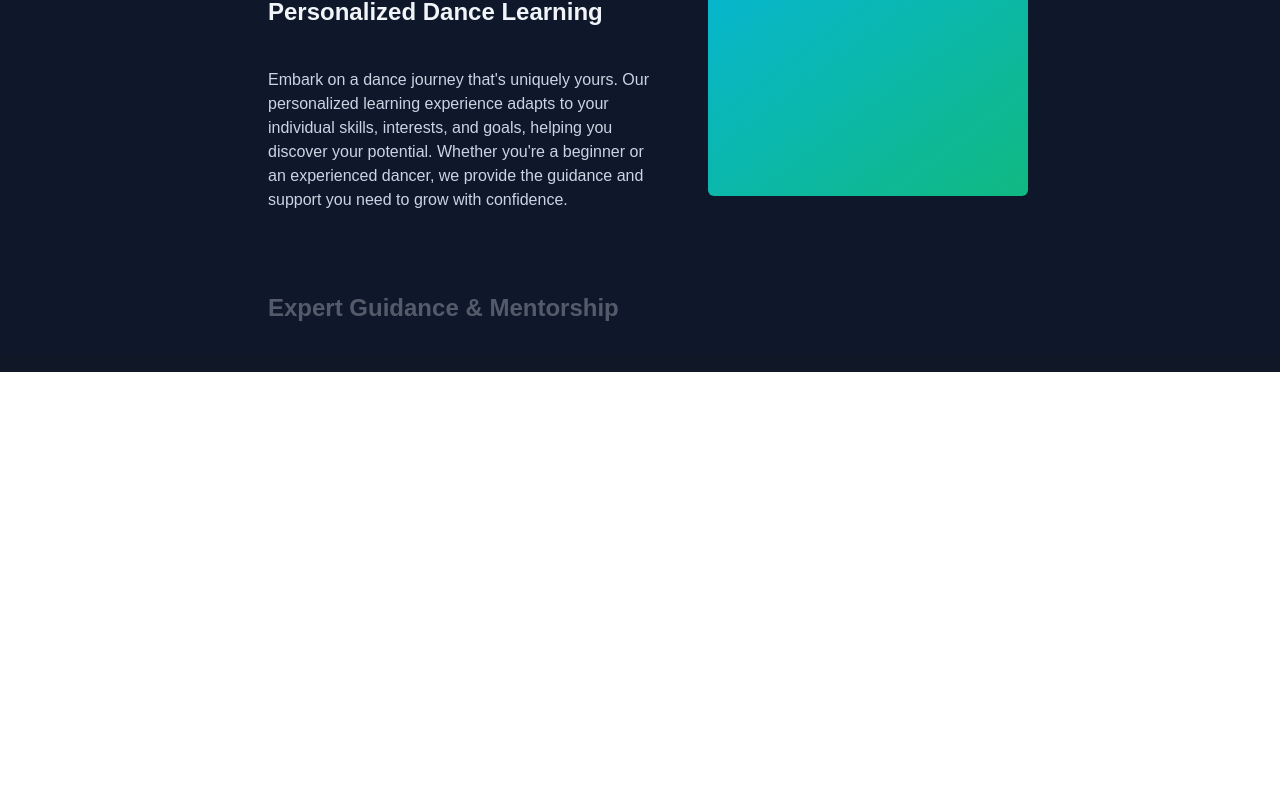
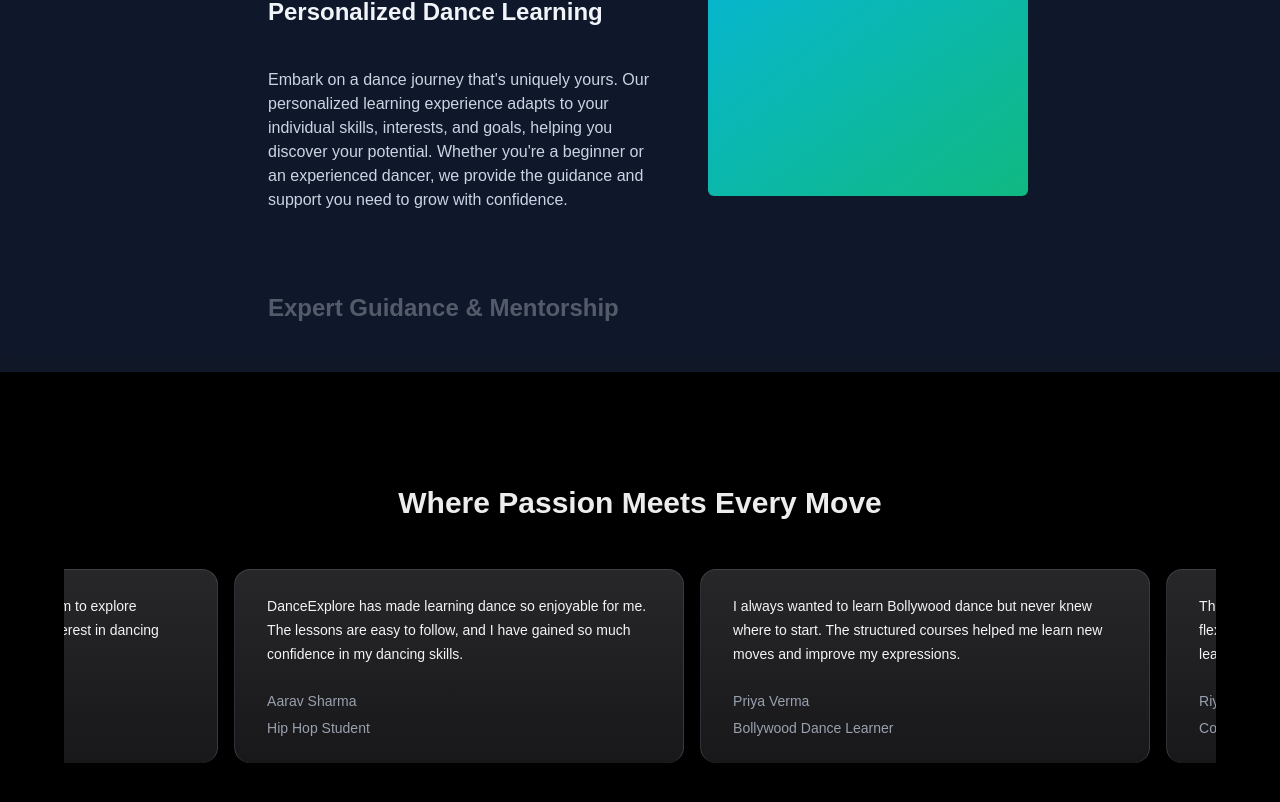
Before and after one commit to Sakshikirola/ExploreDance, a Next.js app: page / in a window 1280 px wide. Shown: the part 1500-2302 px from the top of the page. Before the commit the page ends 1872 px from the top, so only its background shows below. Built offline with nearby package versions, Linux system fonts and the light colour scheme.

Commit message:
Moving card added

```diff
--- a/src/app/globals.css
+++ b/src/app/globals.css
@@ -1,3 +1,4 @@
+
 @import "tailwindcss";
 
 @custom-variant dark (&:where(.dark, .dark *));
@@ -7,14 +8,20 @@
   --color-foreground: var(--foreground);
   --font-sans: var(--font-geist-sans);
   --font-mono: var(--font-geist-mono);
+
   --animate-spotlight: spotlight 2s ease 0.75s 1 forwards;
+  --animate-scroll: scroll var(--animation-duration, 40s) var(--animation-direction, forwards) linear infinite;
+
+  @keyframes scroll {
+    to {
+      transform: translateX(calc(-50% - 0.5rem));
+    }
+  }
 }
 
-@media (prefers-color-scheme: dark) {
-  :root {
-    --background: #0a0a0a;
-    --foreground: #ededed;
-  }
+:root {
+  --background: #0a0a0a;
+  --foreground: #ededed;
 }
 
 body {
--- a/src/app/page.tsx
+++ b/src/app/page.tsx
@@ -1,5 +1,6 @@
 import FeaturedCourses from "@/components/FeaturedCourses";
 import HeroSection from "@/components/HeroSection";
+import MovingCards from "@/components/MovingCards";
 import WhyChooseUs from "@/components/WhyChooseUs";
 
 export default function Home() {
@@ -8,6 +9,7 @@ export default function Home() {
         <HeroSection/>
         <FeaturedCourses/>
         <WhyChooseUs/>
+        <MovingCards/>
     </main>
   );
 }
--- /dev/null
+++ b/src/components/MovingCards.tsx
@@ -0,0 +1,57 @@
+"use client";
+
+import React, { useEffect, useState } from "react";
+import { InfiniteMovingCards } from "./ui/infinite-moving-cards";
+
+export function MovingCards() {
+  return (
+    <div className="h-130 w-full dark:bg-black dark:bg-grid-white/[0.2] relative flex flex-col items-center justify-center overflow-hidden">
+        <h2 className="text-3xl font-bold text-center mb-8 z-10">Where Passion Meets Every Move</h2>
+        <div className="flex justify-center w-full overflow-hidden px-4 sm:px-6 lg:px-8 ">
+            <div className="w-full max-w-6xl">
+                <InfiniteMovingCards
+                 items={testimonials}
+                 direction="right"
+                 speed="slow"
+                />
+            </div>
+        </div>
+    </div>
+  );
+}
+
+
+const testimonials = [
+  {
+    quote:
+      "DanceExplore has made learning dance so enjoyable for me. The lessons are easy to follow, and I have gained so much confidence in my dancing skills.",
+    name: "Aarav Sharma",
+    title: "Hip Hop Student",
+  },
+  {
+    quote:
+      "I always wanted to learn Bollywood dance but never knew where to start. The structured courses helped me learn new moves and improve my expressions.",
+    name: "Priya Verma",
+    title: "Bollywood Dance Learner",
+  },
+  {
+    quote:
+      "The contemporary dance lessons helped me improve my flexibility, body control, and creativity. I love how easy it is to learn at my own pace.",
+    name: "Riya Kapoor",
+    title: "Contemporary Dance Student",
+  },
+  {
+    quote:
+      "The instructors make even difficult dance techniques easier to understand. Every lesson motivates me to practice more and become a better dancer.",
+    name: "Aditya Mehta",
+    title: "Jazz Dance Learner",
+  },
+  {
+    quote:
+      "DanceExplore gave me the perfect platform to explore different dance styles. It has turned my interest in dancing into a regular learning journey.",
+    name: "Ananya Singh",
+    title: "Classical Dance Student",
+  },
+];
+
+export default MovingCards;
--- /dev/null
+++ b/src/components/ui/infinite-moving-cards.tsx
@@ -0,0 +1,116 @@
+"use client";
+import { cn } from "@/utils/utils";
+import React, { useEffect, useState } from "react";
+
+export const InfiniteMovingCards = ({
+  items,
+  direction = "left",
+  speed = "fast",
+  pauseOnHover = true,
+  className,
+}: {
+  items: {
+    quote: string;
+    name: string;
+    title: string;
+  }[];
+  direction?: "left" | "right";
+  speed?: "fast" | "normal" | "slow";
+  pauseOnHover?: boolean;
+  className?: string;
+}) => {
+  const containerRef = React.useRef<HTMLDivElement>(null);
+  const scrollerRef = React.useRef<HTMLUListElement>(null);
+
+  useEffect(() => {
+    addAnimation();
+  }, []);
+  const [start, setStart] = useState(false);
+  function addAnimation() {
+    if (containerRef.current && scrollerRef.current) {
+      const scrollerContent = Array.from(scrollerRef.current.children);
+
+      scrollerContent.forEach((item) => {
+        const duplicatedItem = item.cloneNode(true);
+        if (scrollerRef.current) {
+          scrollerRef.current.appendChild(duplicatedItem);
+        }
+      });
+
+      getDirection();
+      getSpeed();
+      setStart(true);
+    }
+  }
+  const getDirection = () => {
+    if (containerRef.current) {
+      if (direction === "left") {
+        containerRef.current.style.setProperty(
+          "--animation-direction",
+          "forwards",
+        );
+      } else {
+        containerRef.current.style.setProperty(
+          "--animation-direction",
+          "reverse",
+        );
+      }
+    }
+  };
+  const getSpeed = () => {
+    if (containerRef.current) {
+      if (speed === "fast") {
+        containerRef.current.style.setProperty("--animation-duration", "20s");
+      } else if (speed === "normal") {
+        containerRef.current.style.setProperty("--animation-duration", "40s");
+      } else {
+        containerRef.current.style.setProperty("--animation-duration", "80s");
+      }
+    }
+  };
+  return (
+    <div
+      ref={containerRef}
+      className={cn(
+        "scroller relative z-20 max-w-7xl overflow-hidden [mask-[linear-gradient(to_right,transparent,white_20%,white_80%,transparent)]",
+        className,
+      )}
+    >
+      <ul
+        ref={scrollerRef}
+        className={cn(
+          "flex w-max min-w-full shrink-0 flex-nowrap gap-4 py-4",
+          start && "animate-scroll",
+          pauseOnHover && "hover:[animation-play-state:paused]",
+        )}
+      >
+        {items.map((item, idx) => (
+          <li
+            className="relative w-87.5 max-w-full shrink-0 rounded-2xl border border-b-0 border-zinc-200 bg-[linear-gradient(180deg,#fafafa,#f5f5f5)] px-8 py-6 md:w-112.5 dark:border-zinc-700 dark:bg-[linear-gradient(180deg,#27272a,#18181b)]"
+            key={item.name}
+          >
+            <blockquote>
+              <div
+                aria-hidden="true"
+                className="user-select-none pointer-events-none absolute -top-0.5 -left-0.5 -z-1 hThe class `h-[calc(100%_+_4px)]` can be written as `h-[calc(100%+4px)] w-[calc(100%+4px)]"
+              ></div>
+              <span className="relative z-20 text-sm leading-[1.6] font-normal text-neutral-800 dark:text-gray-100">
+                {item.quote}
+              </span>
+              <div className="relative z-20 mt-6 flex flex-row items-center">
+                <span className="flex flex-col gap-1">
+                  <span className="text-sm leading-[1.6] font-normal text-neutral-500 dark:text-gray-400">
+                    {item.name}
+                  </span>
+                  <span className="text-sm leading-[1.6] font-normal text-neutral-500 dark:text-gray-400">
+                    {item.title}
+                  </span>
+                </span>
+              </div>
+            </blockquote>
+          </li>
+        ))}
+      </ul>
+    </div>
+  );
+};
```
Also changed, not shown: src/components/ui/sticky-scroll-reveal.tsx (line endings or trailing spaces).
